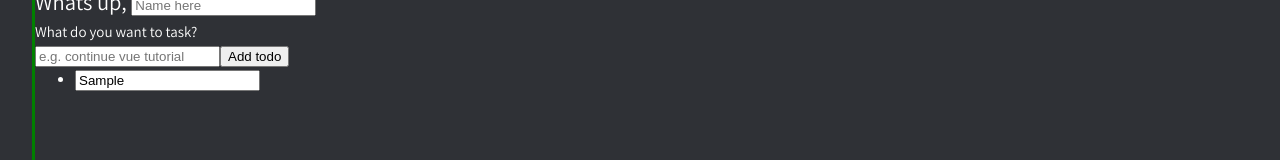
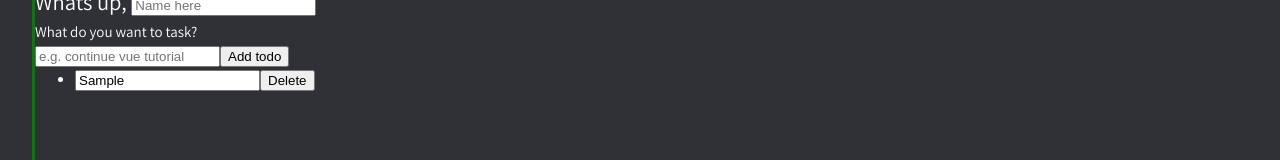
Before and after one commit to johnxadams/great-vue-from-here, a Vue app: page /todolist in a window 1280 px wide. Both pictures are taken after typing "Sample" into the empty fields and a click on the input "Add todo". Shown: the part 271-431 px from the top of the page. Built offline with nearby package versions, Linux system fonts and the light colour scheme; the HTML template or start-up script is replaced by a standard one.

Commit message:
removeTodo button added

```diff
--- a/src/views/project-views/TodoList.vue
+++ b/src/views/project-views/TodoList.vue
@@ -32,6 +32,10 @@ const addTodo = () => {
   console.log("Add todo");
 
   inputContent.value = "";
+};
+
+const removeTodo = (todo) => {
+  todos.value = todos.value.filter((t) => t !== todo);
 };
 
 /**deep : is going to look into each individual array item of todo.value
@@ -80,6 +84,7 @@ onMounted(() => {
         <li v-for="(todo, index) in todos" :key="todo.id">
           <div>
             <input type="text" v-model="todo.content" />
+            <button @click="removeTodo(todo)">Delete</button>
           </div>
         </li>
       </ul>
```
